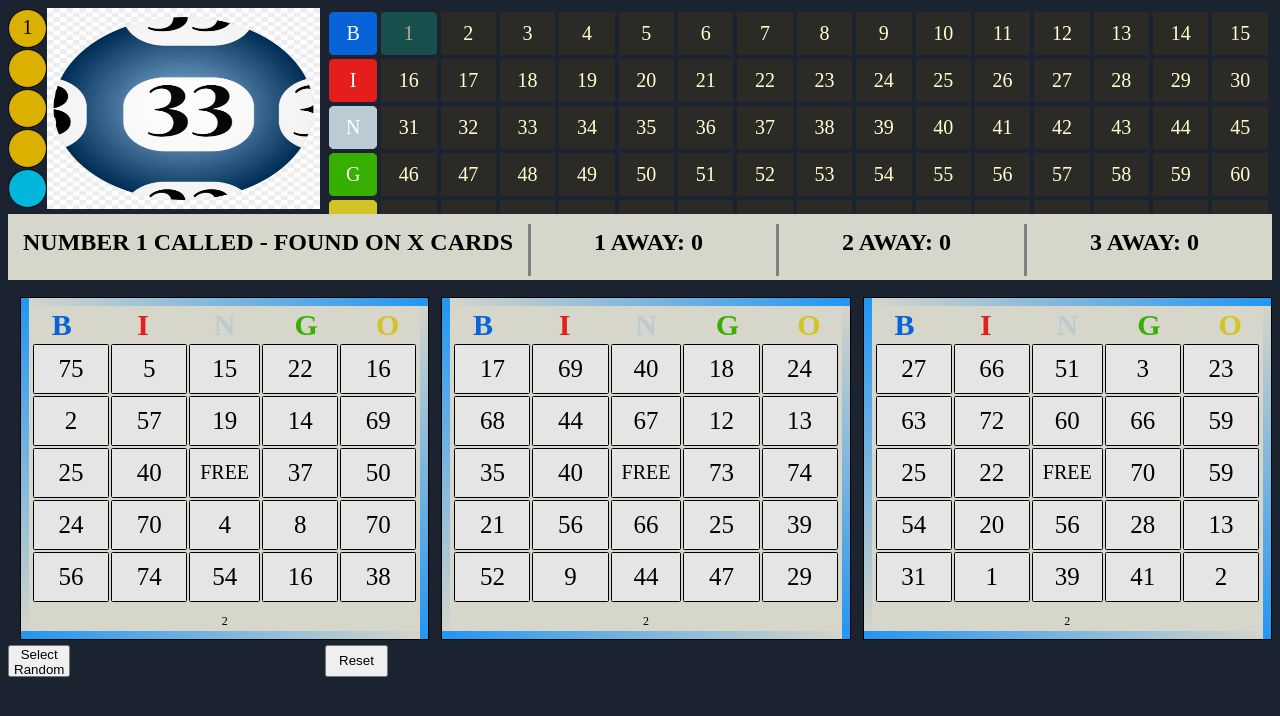
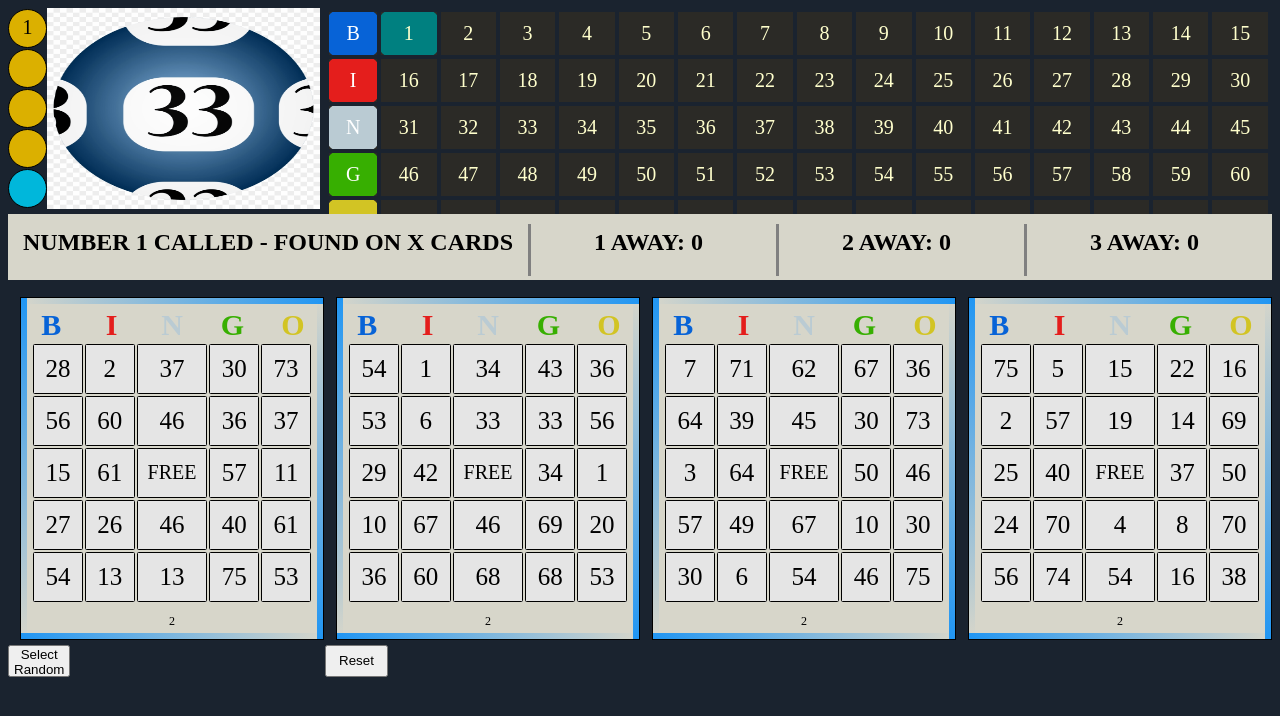
Before and after one commit to dschneck/official-interjection, a React (Create React App) app: page / in a window 1280 px wide. Both pictures are taken after a click on the button "Select Random". Shown: the top 716 px of the page. Built offline with nearby package versions, Linux system fonts and the light colour scheme.

Commit message:
add a new reducer and and action

```diff
--- a/src/App.js
+++ b/src/App.js
@@ -9,10 +9,10 @@ import Status from './Status.js';
 
 import {select, reset_board} from './actions/board/boardSlice.js';
 import {enqueue, dequeue} from './actions/lastCalled/lastCalledSlice.js';
+import {increment} from './actions/numBallsCalled/numBallsCalledSlice.js';
 
 function App(props) {
 	const dispatch = useDispatch();
-	const board = useSelector(state => state.board);
 
 	return (
 		<div id="app">
@@ -22,6 +22,7 @@ function App(props) {
 				<LastCalled />
 				<button onClick={() => {
 					let random = Math.floor((Math.random()*75)+1);
+					dispatch(increment());
 					dispatch(select(random));
 					dispatch(enqueue(random));
 				}}>
--- a/src/Board.js
+++ b/src/Board.js
@@ -3,56 +3,40 @@ import {useSelector, useDispatch} from 'react-redux';
 //import './Board.css';
 // need  to import the actions that board would take
 
-
-export function* incNumBallsCalled() {
-	let i = 1;
-
-	while (true)  {
-		if (i === 76) i = 1;
-		yield i;
-		i++;
-	}
-}
-
 function Board(props) {
 	const dispatch = useDispatch();
-	const thing = useSelector(state => state.board);
+	const board = useSelector(state => state.board);
+	const numBalls = useSelector(state => state.numBallsCalled);
 
 		return (
 			<table id="board">
 			<tbody>
 			<tr id="B-row"><td id="B-box" className="letter">B</td>
-				{thing.board.slice(0, 15).map( (element, index) => {
-					if (element) {
-						if (props.numBall === 75)
-							return <td key={index} id="final-letter" className="selected">{index+1}</td>
-						else
-							return <td key={index} className="selected">{index+1}</td>
-					}
-
+				{board.board.slice(0, 15).map( (element, index) => {
+					if (element) return <td key={index} className="selected">{index+1}</td>
 					return <td>{index+1}</td>
 				})}
 			</tr>
 			<tr id="I-row"><td id="I-box" className="letter">I</td>
-				{thing.board.slice(15, 30).map( (element, index) => {
+				{board.board.slice(15, 30).map( (element, index) => {
 					if (element) return <td key={index} className="selected">{index+16}</td>
 					return <td>{index+16}</td>
 				})}
 			</tr>
 			<tr id="N-row"><td id="N-box" className="letter">N</td>
-				{thing.board.slice(30, 45).map( (element, index) => {
+				{board.board.slice(30, 45).map( (element, index) => {
 					if (element) return <td key={index} className="selected">{index+31}</td>
 					return <td>{index+31}</td>
 				})}
 			</tr>
 			<tr id="G-row"><td id="G-box" className="letter">G</td>
-				{thing.board.slice(45, 60).map( (element, index) => {
+				{board.board.slice(45, 60).map( (element, index) => {
 					if (element) return <td key={index} className="selected">{index+46}</td>
 					return <td>{index+46}</td>
 				})}
 			</tr>
 			<tr id="O-row"><td id="O-box" className="letter">O</td>
-				{thing.board.slice(60, 75).map( (element, index) => {
+				{board.board.slice(60, 75).map( (element, index) => {
 					if (element) return <td key={index} className="selected">{index+61}</td>
 					return <td>{index+61}</td>
 				})}
--- a/src/actions/board/boardSlice.js
+++ b/src/actions/board/boardSlice.js
@@ -10,10 +10,3 @@ export const reset_board = () => {
 		type: 'board/RESET'
 	}
 }
-
-export const increment_balls_called_count = () => {
-	return {
-		type: 'board/INCREMENT'
-	}
-
-}
--- /dev/null
+++ b/src/actions/numBallsCalled/numBallsCalledSlice.js
@@ -0,0 +1,5 @@
+export const increment = () => {
+	return {
+		type: 'numBallsCalled/INCREMENT'
+	}
+}
--- a/src/index.js
+++ b/src/index.js
@@ -10,24 +10,12 @@ import { Provider } from 'react-redux';
 import { createStore } from 'redux';
 import rootReducer from './reducers/index.js';
 
-function* incNumBallsCalled() {
-	let i = 1;
-
-	while (true) {
-		if (i === 76) i = 1;
-
-		yield i;
-		i++
-	}
-}
-
 const store = createStore(rootReducer);
-const inc = incNumBallsCalled();
-let numCards = 3;
+let numCards = 4;
 
 ReactDOM.render(
 	<Provider store={store}>
-		<App numCards={numCards} numBall={inc.next().value}/>
+		<App numCards={numCards}/>
 	</Provider>
 	, document.getElementById('root')
 );
--- a/src/reducers/boardReducer.js
+++ b/src/reducers/boardReducer.js
@@ -9,7 +9,7 @@ const boardReducer = (state = {board: Array(75).fill(false)}, action) => {
 			return state;
 		case 'board/RESET':
 			state =  {
-				board: Array(75).fill(false)
+				board: Array(75).fill(false),
 			}
 			return state;
 		default:
--- a/src/reducers/index.js
+++ b/src/reducers/index.js
@@ -2,11 +2,13 @@ import {combineReducers} from 'redux';
 import boardReducer from './boardReducer.js';
 import cardReducer from './cardReducer.js';
 import lastCalledReducer from './lastCalledReducer.js';
+import numBallsCalledReducer from './numBallsCalledReducer.js';
 
 const rootReducer = combineReducers({
 	board: boardReducer,
 	card: cardReducer,
-	lastCalled: lastCalledReducer
+	lastCalled: lastCalledReducer,
+	numBallsCalled: numBallsCalledReducer
 });
 
 export default rootReducer;
--- /dev/null
+++ b/src/reducers/numBallsCalledReducer.js
@@ -0,0 +1,15 @@
+const numBallsCalledReducer = (state = {numBalls: 0}, action) => {
+	switch (action.type) {
+		case 'numBallsCalled/INCREMENT':
+			let ret = state.numBalls + 1;
+
+			state = {
+				numBalls: ret
+			}
+
+			return state;
+		default:
+			return state;
+	}
+}
+export default numBallsCalledReducer;
--- a/src/styles/Board.css
+++ b/src/styles/Board.css
@@ -1,5 +1,5 @@
 @keyframes fade_in_selection {
-	0% {background: orange; color: black; font-size: 25px;}
+	0% {background: orange; color: black; padding: 0px ; font-size: 25px;}
 	25% {font-size: 22.5px;}
 	50% {background: var(--not-called-color); font-size: 20px;}
 }
@@ -15,7 +15,7 @@
 .selected {
 	background-color: var(--called-color);
   	border: 1px solid #1a232f;
-	animation: fade_in_selection 3.5s ease-in;
+	animation: fade_in_selection 2.75s ease-in;
 }
 
 
@@ -65,33 +65,3 @@
 #O-box {
 	background: var(--O-color);
 }
-
-/*
-table, td, tr{
-	border: 1px solid #fff600;
-	border-collapse: collapse;
-}
-*/
-
-/*
-These may be useful later
-#B-row {
-
-}
-
-#I-row {
-
-}
-
-#N-row {
-
-}
-
-#G-row {
-
-}
-
-#O-row {
-
-}
-*/
--- a/src/styles/CardContainer.css
+++ b/src/styles/CardContainer.css
@@ -84,7 +84,7 @@
 	top: 0;
 	left: 0;
 	width: 100%;
-	height: 8px;
+	height: 6px;
 	background: linear-gradient(90deg, transparent, #2196f3);
 
 }
@@ -92,14 +92,14 @@
 	bottom: 0;
 	right: 0;
 	width: 100%;
-	height: 8px;
+	height: 6px;
 	background: linear-gradient(270deg, transparent, #2196f3);
 
 }
 #free span:nth-child(2) {
 	top: 0;
 	right: 0;
-	width: 8px;
+	width: 6px;
 	height: 100%;
 	background: linear-gradient(180deg, transparent, #2196f3);
 
@@ -107,7 +107,7 @@
 #free span:nth-child(4) {
 	bottom: 0;
 	left: 0;
-	width: 8px;
+	width: 6px;
 	height: 100%;
 	background: linear-gradient(0deg, transparent, #2196f3);
 
```
